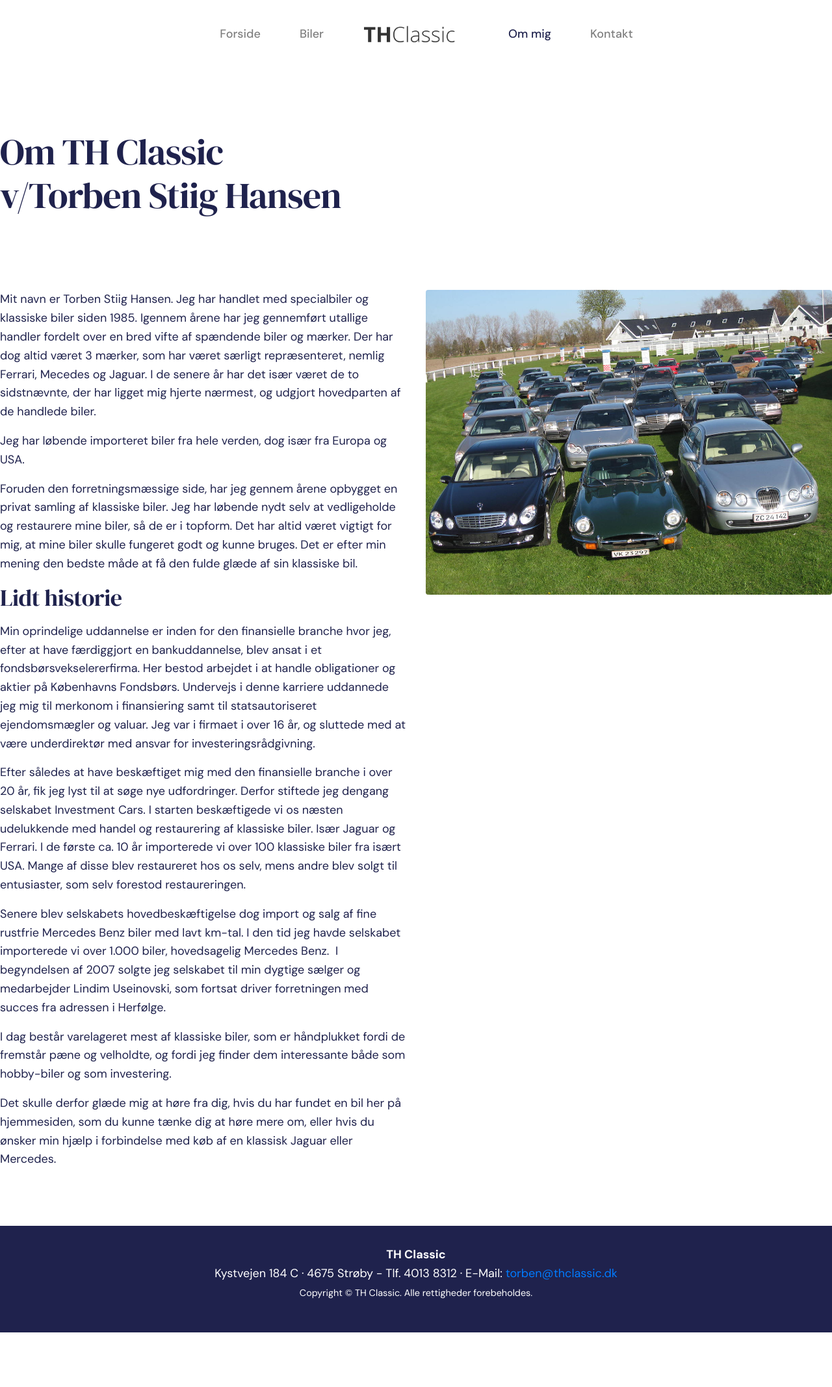
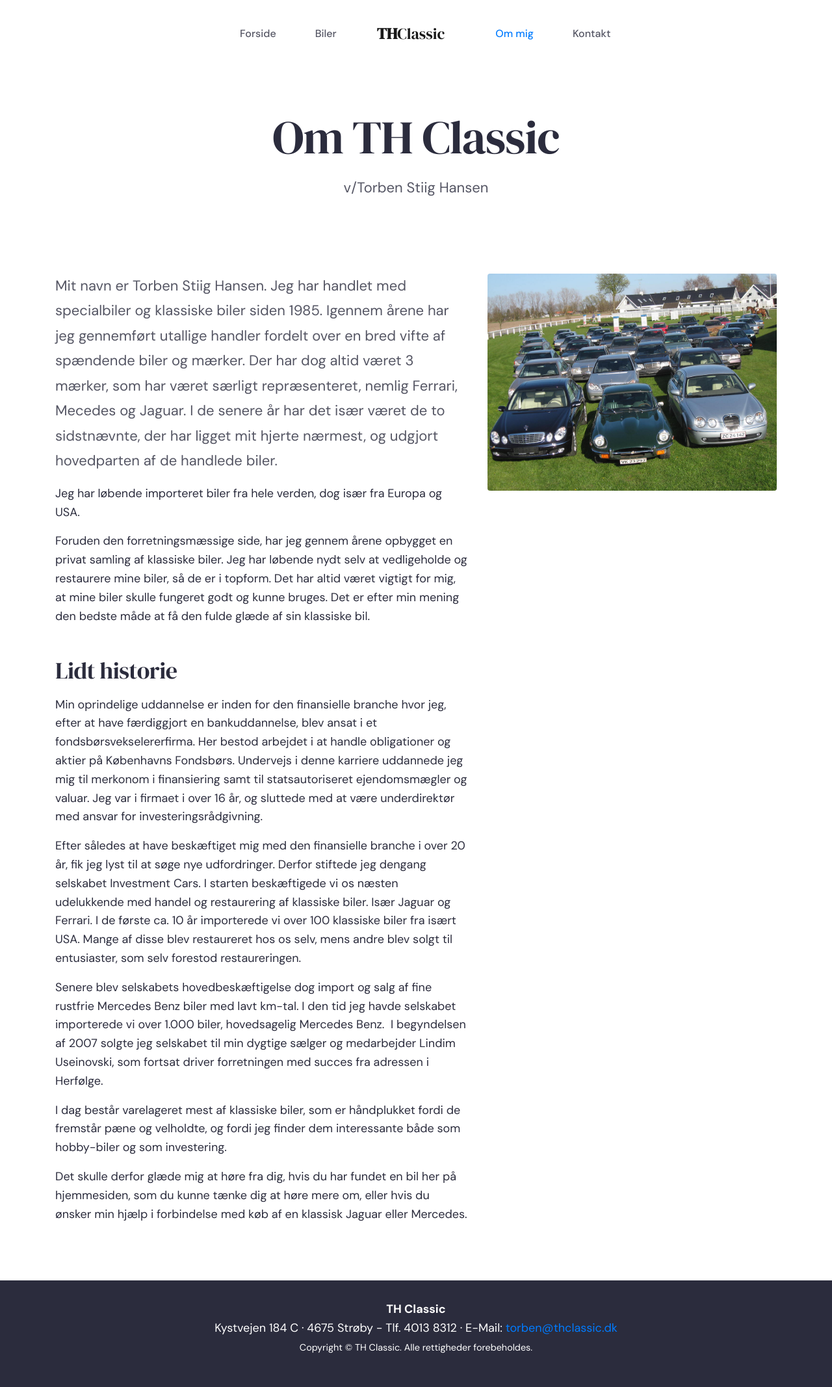
Before and after one commit to aakjaer/thclassic, a Jekyll site: the page built from om/index.html, in a window 1280 px wide. Shown: the whole page at 65% size. Built offline with Jekyll 4.4.1, drawn with Linux system fonts in a browser that asks for light colours; before the commit the page ends 2050 px from its top, so only the background shows below that.

Commit message:
UI tweaks galore

```diff
--- a/_layouts/default.html
+++ b/_layouts/default.html
@@ -27,7 +27,8 @@
                         </li>
                     </ul>
                     <a class="navbar-brand px-lg-6" href="/">
-                        <img src="/assets/img/logo.png" alt="TH Classic" />
+                        <span>TH</span>Classic
+                        <!-- <img src="/assets/img/logo.png" alt="TH Classic" /> -->
                     </a>
                     <ul class="navbar-nav navbar-nav justify-content-start w-100">
                         <li class="nav-about nav-item">
--- a/assets/scss/base.scss
+++ b/assets/scss/base.scss
@@ -1,9 +1,10 @@
 :root {
+    --font-family-serif: "DM Serif Display", sans-serif;
     --font-family-sans-serif: "DM Sans",sans-serif;
     --blue-light: #f2f8ff;
-    --darker: #1f224d;
+    --darker: #2b2c3d;
     --light: #F3F8FF;
-    --text-muted: #575a7b;
+    --text-muted: #555664;
 }
 
 html, body {
@@ -64,11 +65,19 @@
         padding: 2rem 4rem;
     }
 
-    .navbar-brand img {
+    .navbar-brand {
+        font-size: 1.5rem;
+        font-family: var(--font-family-serif);
+        span {
+            font-weight: bold;
+        }
+
+        img {
             width: 7rem;
 
             @media (min-width: 768px) {
                 width: 9rem;
+            }
         }
     }
 
@@ -80,13 +89,17 @@
         .nav-link {
             padding: 0.5rem 1.875rem;
             font-weight: 500;
-            font-size: 1.125rem;
+            font-size: 1rem;
+            color: var(--text-muted);
+
+            &:hover {
+                color: var(--primary);
+            }
         }
     }
 
     .navbar-toggler {
         border-color: transparent;
-        color: var(--darker);
     }
 
     .navbar-toggler-icon {
@@ -100,7 +113,7 @@
 body.about .nav-about .nav-link,
 body.mercedes .nav-mercedes .nav-link,
 body.contact .nav-contact .nav-link {
-    color: var(--darker);
+    color: var(--primary);
 }
 
 
@@ -126,6 +139,14 @@
 }
 
 .display-2 {
+    font-size: 4rem;
+
+    @media (min-width: 768px) {
+        font-size: 5.5rem;
+    }
+}
+
+.display-2 {
     font-size: 3rem;
 
     @media (min-width: 768px) {
@@ -141,8 +162,16 @@
     }
 }
 
+.display-4 {
+    font-size: 1.75rem;
+
+    @media (min-width: 768px) {
+        font-size: 2.75rem;
+    }
+}
+
 .intro {
-    padding: 6rem 0;
+    padding: 4rem 0 6rem;
 }
 
 .page-header {
@@ -229,8 +258,8 @@
     width: 100%;
 
     .thumbnail  {
-        min-width: 125px;
-        max-width: 150px;
+        min-width: 100px;
+        max-width: 125px;
     }
 }
 
@@ -242,24 +271,33 @@
         position: absolute;
         z-index: -1;
         display: block;
-        right: -1rem;
+        left: -1rem;
         top: 75%;
         height: 1rem;
         width: 50%;
         transform: rotate(-2deg);
-        background: rgba(245,192,112,.4);
+        background: var(--blue-light);
+
+        @media (min-width: 768px) {
+            left: auto;
+            right: -1rem;
+        }
     }
 }
 
 .car-description {
+    margin-top: 3rem;
+
+    @media (min-width: 768px) {
         position: relative;
         z-index: 100;
         width: calc(100% - 8rem);
         right: 0;
         margin-top: -4rem;
-    margin-left: 8rem;
+        margin-right: 8rem;
         padding: 4rem;
         background: var(--white);
+    }
 }
 
 .car-price {
@@ -267,6 +305,7 @@
     margin-top: 3rem;
     padding: 1rem 1.5rem;
     font-size: 1.5rem;
+    font-weight: bolder;
     background: var(--darker);
     color: var(--white);
 }
@@ -343,5 +382,14 @@
 }
 
 .table {
-    color: var(--darker)
+    color: var(--darker);
+
+    thead th {
+        border-bottom: 1px solid #eaf2fe;
     }
+
+    td,
+    th {
+        border-top: 1px solid #eaf2fe;
+    }
+}
--- a/biler/index.html
+++ b/biler/index.html
@@ -4,10 +4,8 @@
 ---
 
 <section class="section section-compact">
-    <div class="container">
-        <div class="intro">
-            <h1 class="display-3">Biler</h1>
-        </div>
+    <div class="section-content">
+        <h1 class="display-4 mb-5">Biler</h1>
 
         <div class="table-responsive-md">
             <table class="car-list table table-hover">
--- a/om/index.html
+++ b/om/index.html
@@ -3,17 +3,20 @@
 active_menu: about
 ---
 
-<div class="intro">
-	<h1 class="display-3 editable">Om TH Classic <br/>v/Torben Stiig Hansen</h1>
+<section class="container">
+	<div class="section-content">
+		<div class="intro text-center">
+			<h1 class="display-2 editable">Om TH Classic</h1>
+			<p class="lead text-muted">v/Torben Stiig Hansen</p>
 		</div>
 
 		<div class="row">
-	<div class="col-sm-6">
+			<div class="col-sm-7">
 				<div class="editable">
-		    <p>Mit navn er Torben Stiig Hansen. Jeg har handlet med specialbiler og klassiske biler siden 1985. Igennem &aring;rene har jeg gennemf&oslash;rt utallige handler fordelt over en bred vifte af sp&aelig;ndende biler og m&aelig;rker. Der har dog altid v&aelig;ret 3 m&aelig;rker, som har v&aelig;ret s&aelig;rligt repr&aelig;senteret, nemlig Ferrari, Mecedes og Jaguar. I de senere &aring;r har det is&aelig;r v&aelig;ret de to sidstn&aelig;vnte, der har ligget mig hjerte n&aelig;rmest, og udgjort hovedparten af de handlede biler.</p>
+					<p class="lead text-muted">Mit navn er Torben Stiig Hansen. Jeg har handlet med specialbiler og klassiske biler siden 1985. Igennem &aring;rene har jeg gennemf&oslash;rt utallige handler fordelt over en bred vifte af sp&aelig;ndende biler og m&aelig;rker. Der har dog altid v&aelig;ret 3 m&aelig;rker, som har v&aelig;ret s&aelig;rligt repr&aelig;senteret, nemlig Ferrari, Mecedes og Jaguar. I de senere &aring;r har det is&aelig;r v&aelig;ret de to sidstn&aelig;vnte, der har ligget mit hjerte n&aelig;rmest, og udgjort hovedparten af de handlede biler.</p>
 					<p>Jeg har l&oslash;bende importeret biler fra hele verden, dog is&aelig;r fra Europa og USA.</p>
 					<p>Foruden den forretningsm&aelig;ssige side, har jeg gennem &aring;rene opbygget en privat samling af klassiske biler. Jeg har l&oslash;bende nydt selv at vedligeholde og restaurere mine biler, s&aring; de er i topform. Det har altid v&aelig;ret vigtigt for mig, at mine biler skulle fungeret godt og kunne bruges. Det er efter min mening den bedste m&aring;de at f&aring; den fulde gl&aelig;de af sin klassiske bil.</p>
-		    <h2>Lidt historie</h2>
+					<h2 class="mt-5">Lidt historie</h2>
 					<p>Min oprindelige uddannelse er inden for den finansielle branche hvor jeg, efter at have f&aelig;rdiggjort en bankuddannelse, blev ansat i et fondsb&oslash;rsvekselererfirma. Her bestod arbejdet i at handle obligationer og aktier p&aring; K&oslash;benhavns Fondsb&oslash;rs. Undervejs i denne karriere uddannede jeg mig til merkonom i finansiering samt til statsautoriseret ejendomsm&aelig;gler og valuar. Jeg var i firmaet i over 16 &aring;r, og sluttede med at v&aelig;re underdirekt&oslash;r med ansvar for investeringsr&aring;dgivning.</p>
 					<p>Efter s&aring;ledes at have besk&aelig;ftiget mig med den finansielle branche i over 20 &aring;r, fik jeg lyst til at s&oslash;ge nye udfordringer. Derfor stiftede jeg dengang selskabet Investment Cars. I starten besk&aelig;ftigede vi os n&aelig;sten udelukkende med handel og restaurering af klassiske biler. Is&aelig;r Jaguar og Ferrari. I de f&oslash;rste ca. 10 &aring;r importerede vi over 100 klassiske biler fra is&aelig;rt USA. Mange af disse blev restaureret hos os selv, mens andre blev solgt til entusiaster, som selv forestod restaureringen.</p>
 					<p>Senere blev selskabets hovedbesk&aelig;ftigelse dog import og salg af fine rustfrie Mercedes Benz biler med lavt km-tal. I den tid jeg havde selskabet importerede vi over 1.000 biler, hovedsagelig Mercedes Benz.&nbsp; I begyndelsen af 2007 solgte jeg selskabet til min dygtige s&aelig;lger og medarbejder Lindim Useinovski, som fortsat driver forretningen med succes fra adressen i Herf&oslash;lge.</p>
@@ -22,13 +25,13 @@
 				</div>
 			</div>
 
-	<div class="col-sm-6">
+			<div class="col-sm-5">
 				<div class="text-center editable">
 					<p><img class="rounded mb-5 img-fluid" alt="" width="2816" height="2112" src="/uploads/img-2580.JPG" /></p>
 				</div>
 
-		<div class="editable">
-
+				<div class="editable"></div>
 			</div>
 		</div>
 	</div>
+</section>
```
Also changed, not shown: _layouts/view-car.html (+4 -4 lines), kontakt/index.html (+6 -2 lines). Lines whose indentation alone changed are shown as unchanged.
